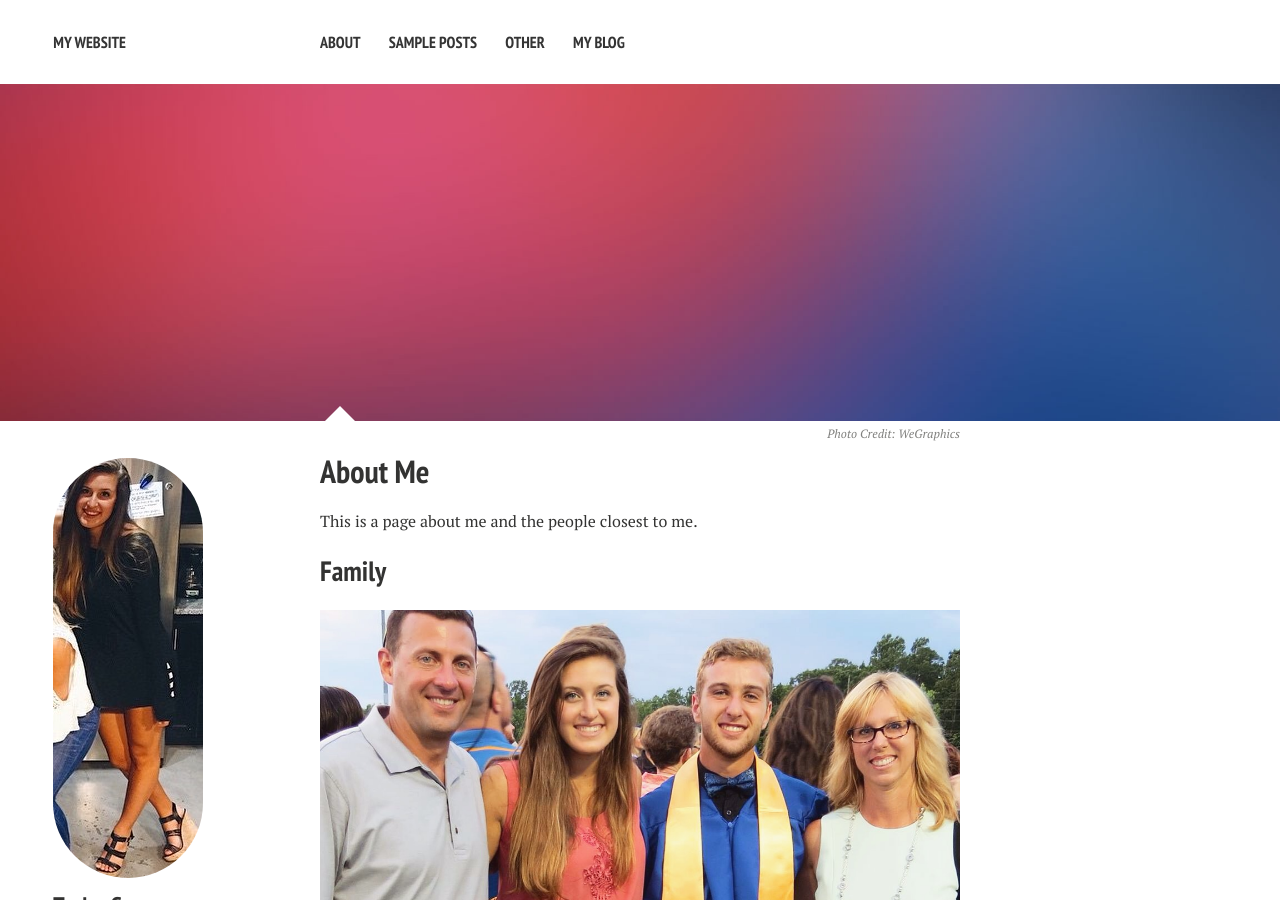
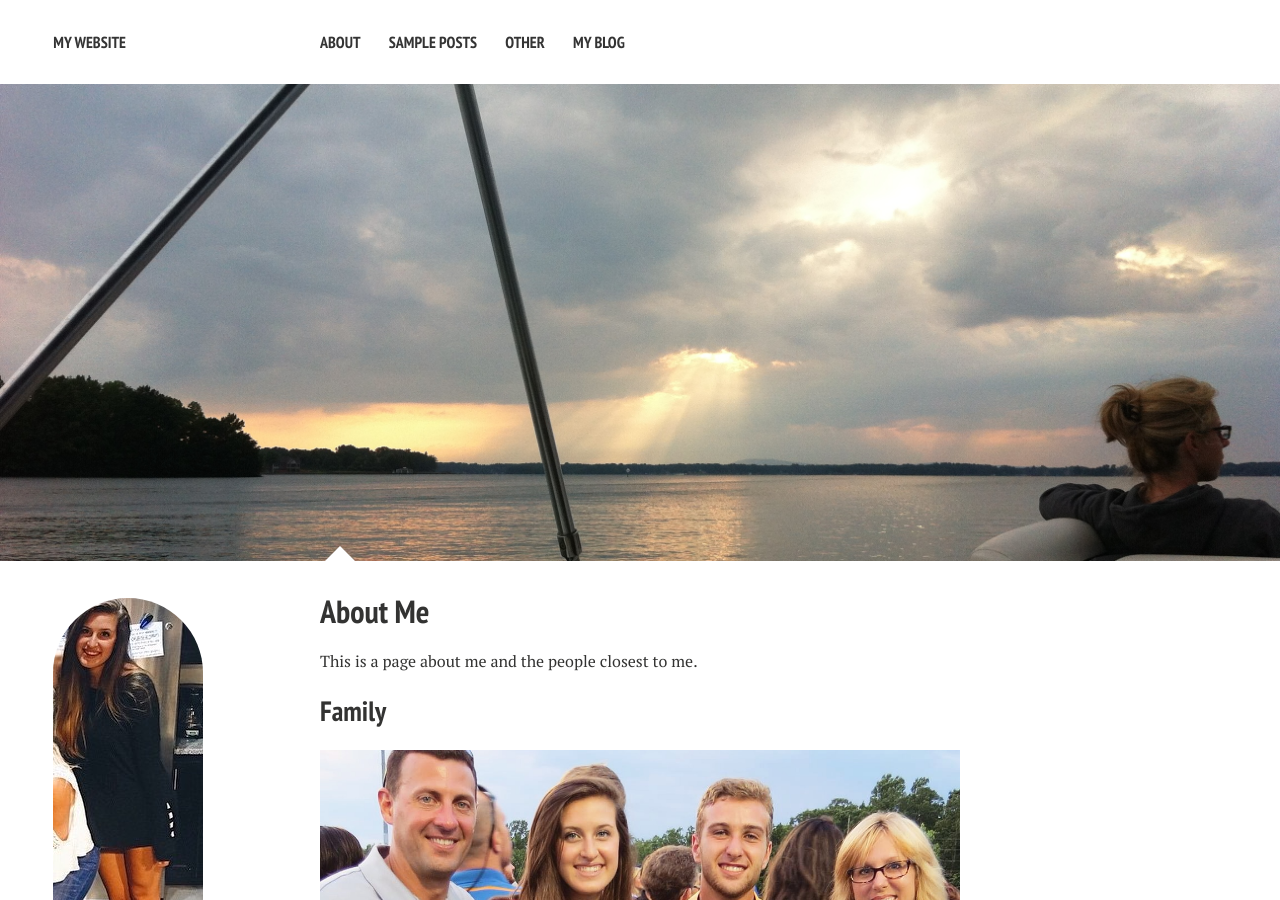
Before and after one commit to tgram/tgram.github.io, a Jekyll site: the page built from about/index.md, in a window 1280 px wide and 900 px high. Built offline with Jekyll 4.4.1, drawn with Linux system fonts in a browser that asks for light colours; nearby versions of some CDN libraries.

Commit message:
about header photo

```diff
--- a/about/index.md
+++ b/about/index.md
@@ -5,9 +5,9 @@ tags: [about]
 modified: 2015
 comments: true
 image:
-  feature: sample-image-2.jpg
-  credit: WeGraphics
-  creditlink: http://wegraphics.net/downloads/free-ultimate-blurred-background-pack/
+  feature: lkn-sunset2.jpg
+  credit:
+  creditlink:
 ---
 
 This is a page about me and the people closest to me.
```
